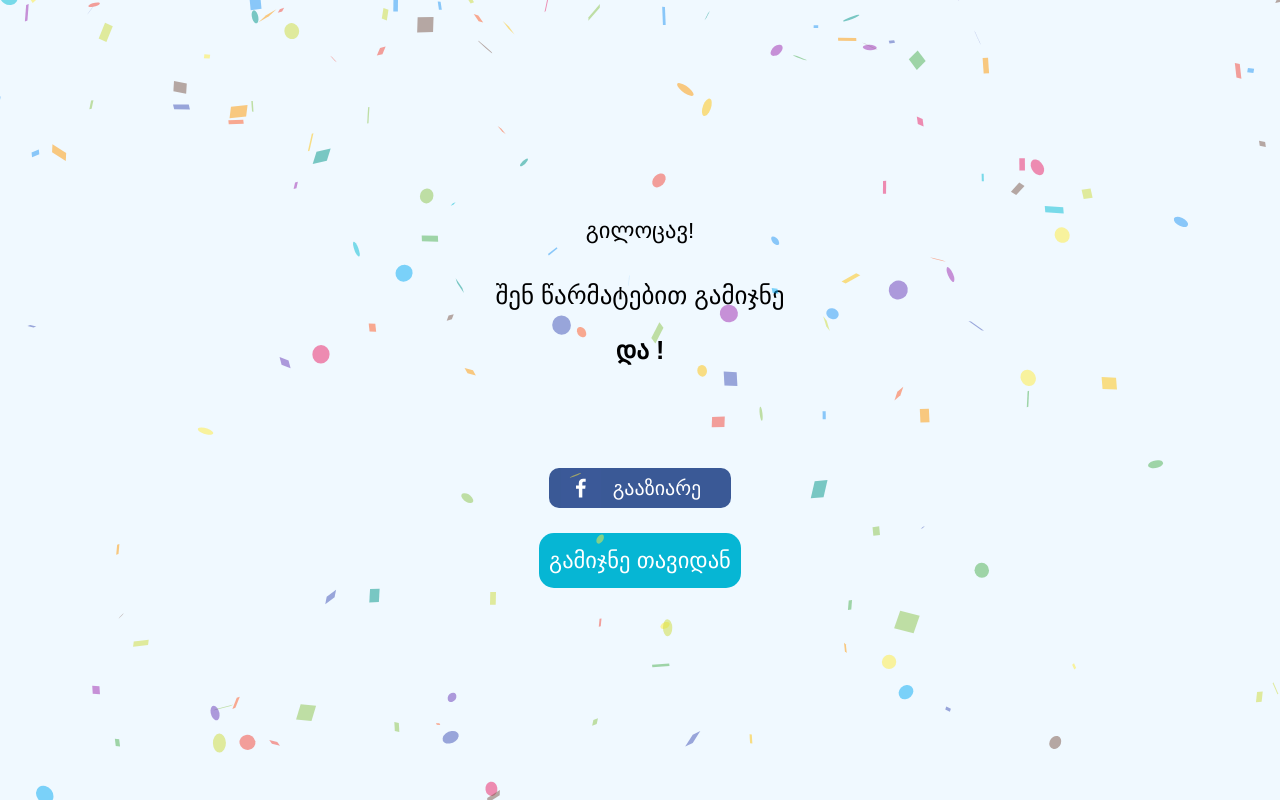
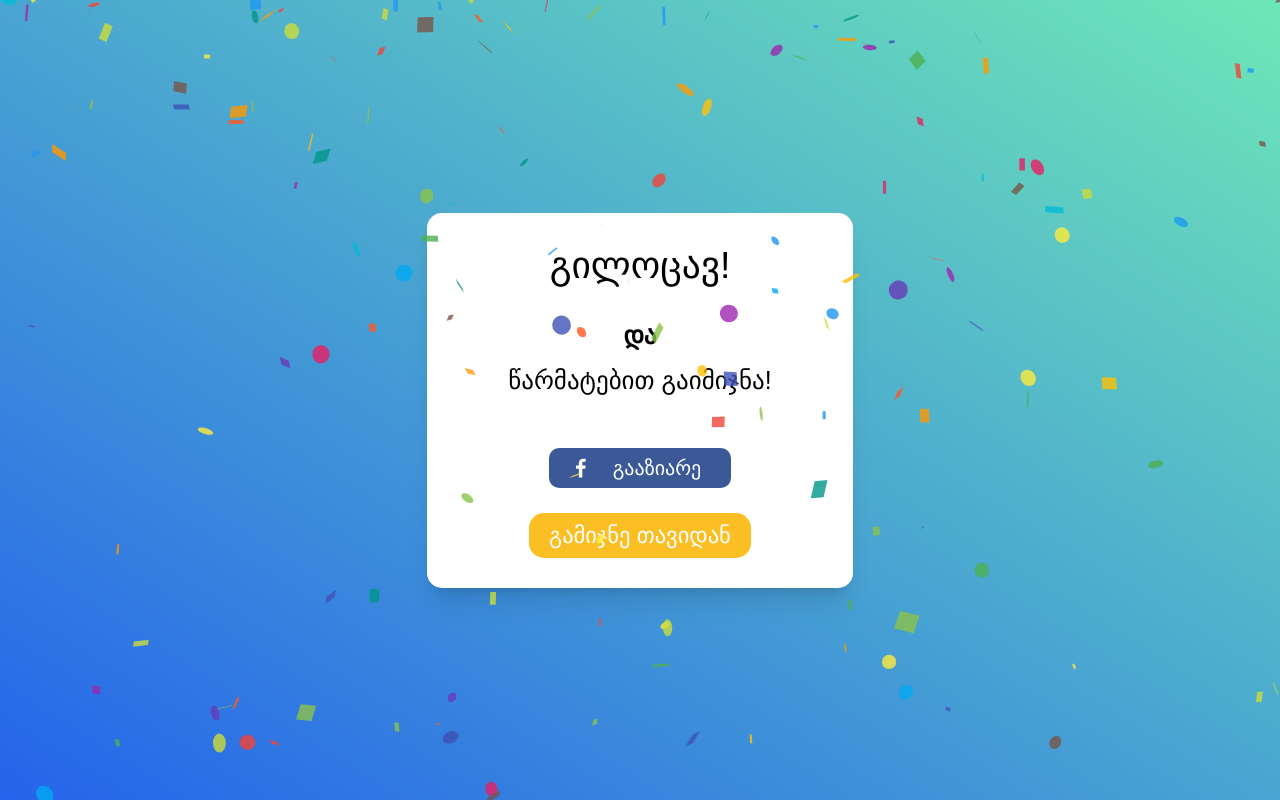
Before and after one commit to lukakilai/gamijne, a Next.js app: page /success in a window 1280 px wide. Built offline with nearby package versions, Linux system fonts and the light colour scheme; a web font is replaced by a local one.

Commit message:
style: add fancy bgs

```diff
--- a/components/ConfettiRain.js
+++ b/components/ConfettiRain.js
@@ -19,7 +19,7 @@ export default function ConfettiRain() {
       width={sizes.ww}
       height={sizes.wh}
       numberOfPieces={200}
-      opacity={0.5}
+      opacity={0.8}
       // tweenDuration={20}
       // recycle={false}
     />
--- a/package.json
+++ b/package.json
@@ -21,6 +21,8 @@
     "eslint": "8.14.0",
     "eslint-config-next": "12.1.5",
     "postcss": "^8.4.12",
+    "prettier": "^2.6.2",
+    "prettier-plugin-tailwindcss": "^0.1.10",
     "tailwindcss": "^3.0.24"
   }
 }
--- a/pages/index.js
+++ b/pages/index.js
@@ -28,13 +28,13 @@ export default function Home() {
         <title>გამიჯნე რაც გინდა!</title>
         <meta
           property="og:image"
-          content="https://drive.google.com/file/d/1s5c0AvkWmF0KmrqHCyhH7KZgJL-niWkB/view?usp=sharing"
+          content="https://i.postimg.cc/VLWbVqRB/thumb.png"
         />
         <meta property="og:image:alt" content="mijna" />
         <meta property="og:type" content="website" />
       </Head>
-      <main className="w-screen h-screen grid place-items-center bg-lime-50">
-        <section className="flex flex-col justify-start items-center w-3/4 sm:w-2/3 md:w-1/3 py-6 space-y-4">
+      <main className="grid h-screen w-screen place-items-center bg-gradient-to-tr from-rose-500 to-yellow-400">
+        <section className="flex w-3/4 flex-col items-center justify-start space-y-4 rounded-xl bg-white  px-6 py-6 shadow-xl sm:w-2/3 md:w-1/3">
           <p>უნდა გავმიჯნოთ</p>
           <input
             type="text"
@@ -55,11 +55,11 @@ export default function Home() {
           />
           <div className="pt-8">
             <button
-              className="btn bg-teal-500 hover:bg-teal-600  disabled:opacity-30 disabled:bg-teal-400 disabled:shadow-none"
+              className="btn bg-emerald-500 hover:bg-emerald-600  disabled:bg-teal-400 disabled:opacity-30 disabled:shadow-none"
               onClick={gamijvna}
-              // disabled={btnDisabled}
+              disabled={btnDisabled}
             >
-              გამიჯნე!
+              გამიჯნე
             </button>
           </div>
         </section>
--- a/pages/success.js
+++ b/pages/success.js
@@ -32,27 +32,27 @@ export default function Gamijnuli({ a, b, ogtitle, ogurl }) {
         <meta property="og:description" content="შენც შეგიძლია, გამიჯნო!" />
         <meta
           property="og:image"
-          content="https://pbs.twimg.com/profile_images/672684217/notequalsymbol3.jpg"
+          content="https://i.postimg.cc/VLWbVqRB/thumb.png"
         />
         <meta property="og:image:alt" content="mijna" />
         <meta property="og:type" content="website" />
       </Head>
       <ConfettiRain />
-      <main className="w-screen h-screen grid place-items-center bg-sky-50">
-        <section className="flex flex-col justify-start items-center w-3/4 sm:w-1/3  py-6 space-y-20 font-nusx">
-          <div className="flex flex-col justify-start items-center space-y-6">
-            <p className="text-lg">გილოცავ!</p>
-            <div className="text-xl text-center flex flex-col items-center justify-start space-y-4">
-              <p>შენ წარმატებით გამიჯნე</p>
-              <span className="font-bold">
-                {a} და {b}!
-              </span>
+      <main className="grid h-screen w-screen place-items-center bg-gradient-to-tr from-blue-600 to-emerald-300">
+        <section className="flex w-3/4 flex-col items-center justify-start space-y-10 rounded-xl bg-white py-6 font-nusx shadow-xl sm:w-1/3">
+          <div className="flex flex-col items-center justify-start space-y-6 px-4">
+            <p className="font-caps text-3xl">გილოცავ!</p>
+            <div className="flex w-full flex-col items-center justify-start space-y-2 break-words text-center text-xl">
+              <p className="max-w-full break-all font-bold">
+                {a} და {b}
+              </p>
+              <p>წარმატებით გაიმიჯნა!</p>
             </div>
           </div>
-          <div className="flex flex-col justify-start items-center space-y-5">
+          <div className="flex flex-col items-center justify-start space-y-5">
             <ShareButton url={ogurl} />
             <button
-              className="btn bg-cyan-500 hover:bg-cyan-600 hover:shadow-xl"
+              className="btn bg-amber-400 hover:bg-amber-500 hover:shadow-xl"
               onClick={() => router.push("/")}
             >
               გამიჯნე თავიდან
--- a/styles/globals.css
+++ b/styles/globals.css
@@ -19,14 +19,14 @@
 
 @layer components {
   .input {
-    @apply text-lg w-full border border-gray-300 rounded-md bg-white text-center ring-0 transition-all duration-75 focus:border-pink-400 focus:ring-2 focus:ring-pink-400 outline-none shadow-lg active:ring-pink-400 font-nusx tracking-wider placeholder-slate-300;
+    @apply w-full rounded-md border border-gray-300 bg-white text-center font-nusx text-lg tracking-wider text-gray-800 placeholder-slate-300 shadow-sm outline-none ring-0 transition-all duration-75 hover:shadow-md focus:border-sky-400 focus:ring-2 focus:ring-sky-400 active:ring-sky-400;
   }
 
   .btn {
-    @apply font-caps px-2 py-2  text-white text-lg rounded-xl hover:shadow-xl;
+    @apply rounded-xl px-4 py-1  font-caps text-lg text-white transition-all duration-100 hover:shadow-xl;
   }
 
   .fb-btn {
-    @apply px-8 py-2 bg-fb rounded-lg text-white font-bold hover:bg-blue-500 transition-all duration-100;
+    @apply rounded-lg bg-fb px-8 py-2 font-bold text-white transition-all duration-100 hover:bg-blue-500;
   }
 }
```
Also changed, not shown: 1 other file (tests, documents, lock files or other folders).
